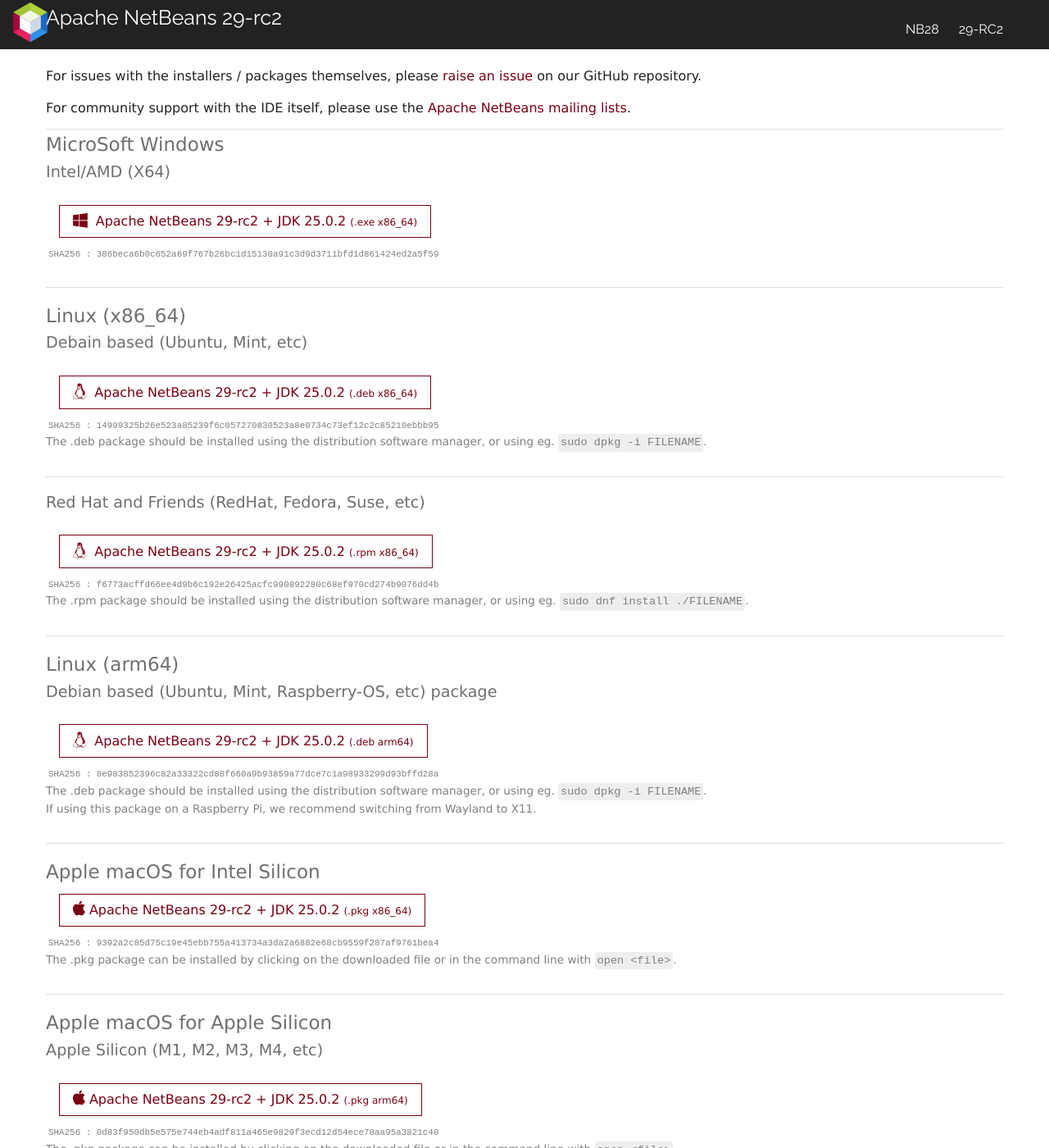
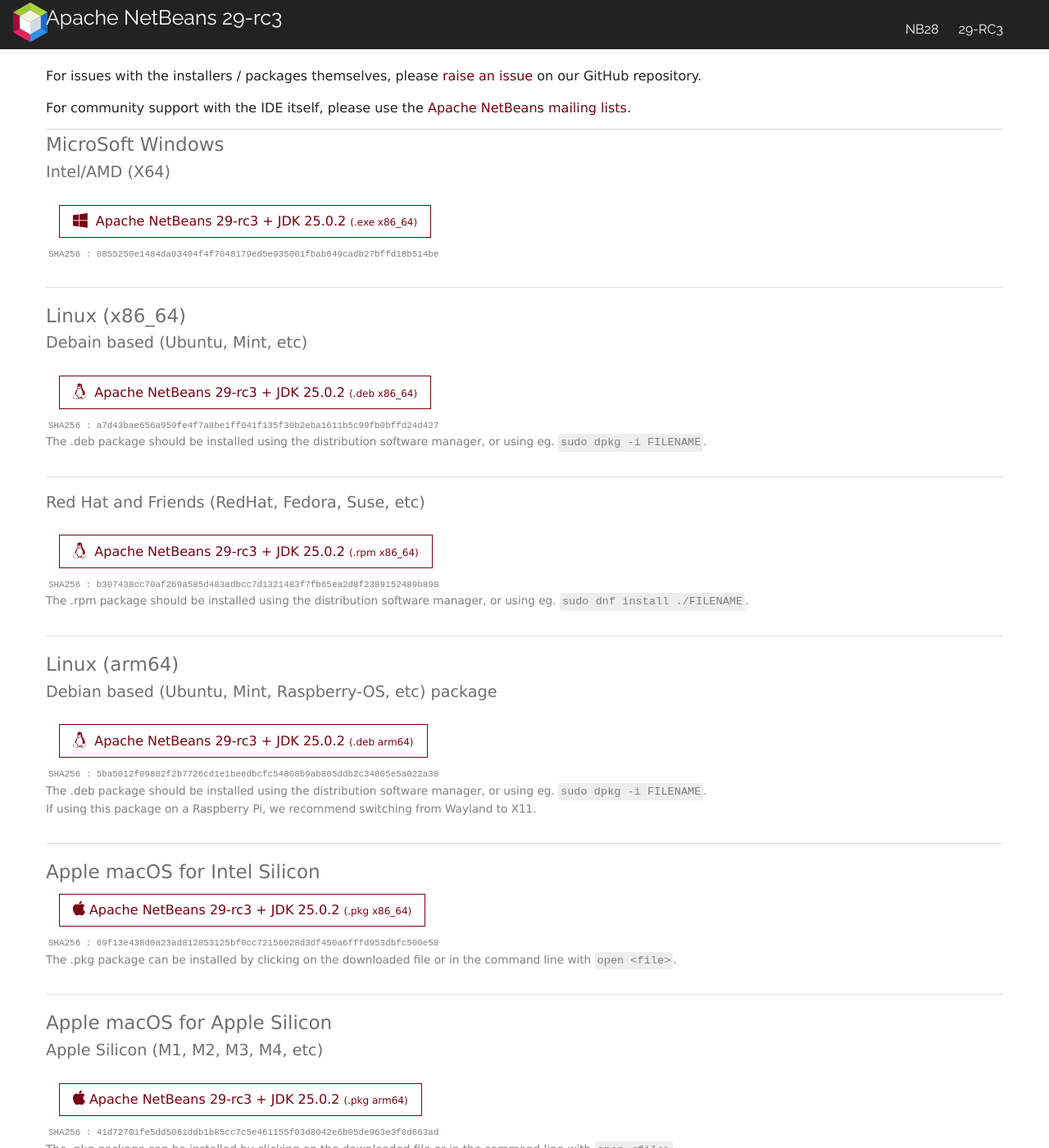
Before and after one commit to Friends-of-Apache-NetBeans/netbeans-installers-site, a Jekyll site: the page built from rc29-rc3.md, in a window 1280 px wide and 1400 px high, scrolled down 772 px. Shown: the whole window at 82% size. Built offline with Jekyll 4.4.1, drawn with Linux system fonts in a browser that asks for light colours; nearby versions of some CDN libraries; some of the changed text lies outside the part shown.

Commit message:
push 29 rc3

```diff
--- a/_data/rc29-rc2.yaml
+++ /dev/null
@@ -1,26 +0,0 @@
-netbeans-version: 29-rc2
-jdk-version: 25.0.2
-
-macos-pkg-arm-file: Apache-NetBeans-29-rc2-arm64.pkg
-macos-pkg-arm-url: https://github.com/Friends-of-Apache-NetBeans/netbeans-installers/releases/download/v29-rc2-build1/Apache-NetBeans-29-rc2-arm64.pkg
-macos-pkg-arm-hash: 0d83f950db5e575e744eb4adf811a465e9829f3ecd12d54ece78aa95a3821c40
-
-macos-pkg-x64-file: Apache-NetBeans-29-rc2-x86_64.pkg
-macos-pkg-x64-url: https://github.com/Friends-of-Apache-NetBeans/netbeans-installers/releases/download/v29-rc2-build1/Apache-NetBeans-29-rc2-x86_64.pkg
-macos-pkg-x64-hash: 9392a2c85d75c19e45ebb755a413734a3da2a6882e68cb9559f287af9761bea4
-
-windows-exe-x64-file: Apache-NetBeans-29-rc2.exe
-windows-exe-x64-url: https://github.com/Friends-of-Apache-NetBeans/netbeans-installers/releases/download/v29-rc2-build1/Apache-NetBeans-29-rc2.exe
-windows-exe-x64-hash: 386beca6b0c652a69f767b26bc1d15130a91c3d9d3711bfd1d861424ed2a5f59
-
-linux-rpm-x64-file: apache-netbeans-29.rc2-0.x86_64.rpm
-linux-rpm-x64-url: https://github.com/Friends-of-Apache-NetBeans/netbeans-installers/releases/download/v29-rc2-build1/apache-netbeans-29.rc2-0.x86_64.rpm
-linux-rpm-x64-hash: f6773acffd66ee4d9b6c192e26425acfc990892280c68ef970cd274b9076dd4b
-
-linux-deb-x64-file: apache-netbeans_29.rc2-1_amd64.deb
-linux-deb-x64-url: https://github.com/Friends-of-Apache-NetBeans/netbeans-installers/releases/download/v29-rc2-build1/apache-netbeans_29.rc2-1_amd64.deb
-linux-deb-x64-hash: 14999325b26e523a85239f6c057270830523a8e0734c73ef12c2c85210ebbb95
-
-linux-deb-arm-file: apache-netbeans_29.rc2-1_arm64.deb
-linux-deb-arm-url: https://github.com/Friends-of-Apache-NetBeans/netbeans-installers/releases/download/v29-rc2-build1/apache-netbeans_29.rc2-1_arm64.deb
-linux-deb-arm-hash: 8e983852396c82a33322cd88f660a9b93859a77dce7c1a98933299d93bffd28a
--- /dev/null
+++ b/_data/rc29-rc3.yaml
@@ -0,0 +1,26 @@
+netbeans-version: 29-rc3
+jdk-version: 25.0.2
+
+macos-pkg-arm-file: Apache-NetBeans-29-rc3-arm64.pkg
+macos-pkg-arm-url: https://github.com/Friends-of-Apache-NetBeans/netbeans-installers/releases/download/v29-rc3-build1/Apache-NetBeans-29-rc3-arm64.pkg
+macos-pkg-arm-hash: 41d72701fe5dd5061ddb1b85cc7c5e461155f03d8042e6b05de963e3f0d663ad
+
+macos-pkg-x64-file: Apache-NetBeans-29-rc3-x86_64.pkg
+macos-pkg-x64-url: https://github.com/Friends-of-Apache-NetBeans/netbeans-installers/releases/download/v29-rc3-build1/Apache-NetBeans-29-rc3-x86_64.pkg
+macos-pkg-x64-hash: 69f13e438d0a23ad812853125bf0cc72156028d3df450a6fffd953dbfc500e58
+
+windows-exe-x64-file: Apache-NetBeans-29-rc3.exe
+windows-exe-x64-url: https://github.com/Friends-of-Apache-NetBeans/netbeans-installers/releases/download/v29-rc3-build1/Apache-NetBeans-29-rc3.exe
+windows-exe-x64-hash: 0855250e1484da03404f4f7048179ed5e935001fbab049cadb27bffd18b514be
+
+linux-rpm-x64-file: apache-netbeans-29.rc3-0.x86_64.rpm
+linux-rpm-x64-url: https://github.com/Friends-of-Apache-NetBeans/netbeans-installers/releases/download/v29-rc3-build1/apache-netbeans-29.rc3-0.x86_64.rpm
+linux-rpm-x64-hash: b307438cc70af269a585d483adbcc7d1321483f7fb65ea2d8f2389152489b898
+
+linux-deb-x64-file: apache-netbeans_29.rc3-1_amd64.deb
+linux-deb-x64-url: https://github.com/Friends-of-Apache-NetBeans/netbeans-installers/releases/download/v29-rc3-build1/apache-netbeans_29.rc3-1_amd64.deb
+linux-deb-x64-hash: a7d43bae656a959fe4f7a8be1ff041f135f30b2eba1611b5c99fb0bffd24d427
+
+linux-deb-arm-file: apache-netbeans_29.rc3-1_arm64.deb
+linux-deb-arm-url: https://github.com/Friends-of-Apache-NetBeans/netbeans-installers/releases/download/v29-rc3-build1/apache-netbeans_29.rc3-1_arm64.deb
+linux-deb-arm-hash: 5ba5012f09882f2b7726cd1e1beedbcfc54808b9ab805ddb2c34805e5a022a38
--- a/rc29-rc2.md
+++ b/rc29-rc3.md
@@ -1,4 +1,4 @@
 ---
 layout: prerelease
-sb: rc29-rc2
+sb: rc29-rc3
 ---
```
